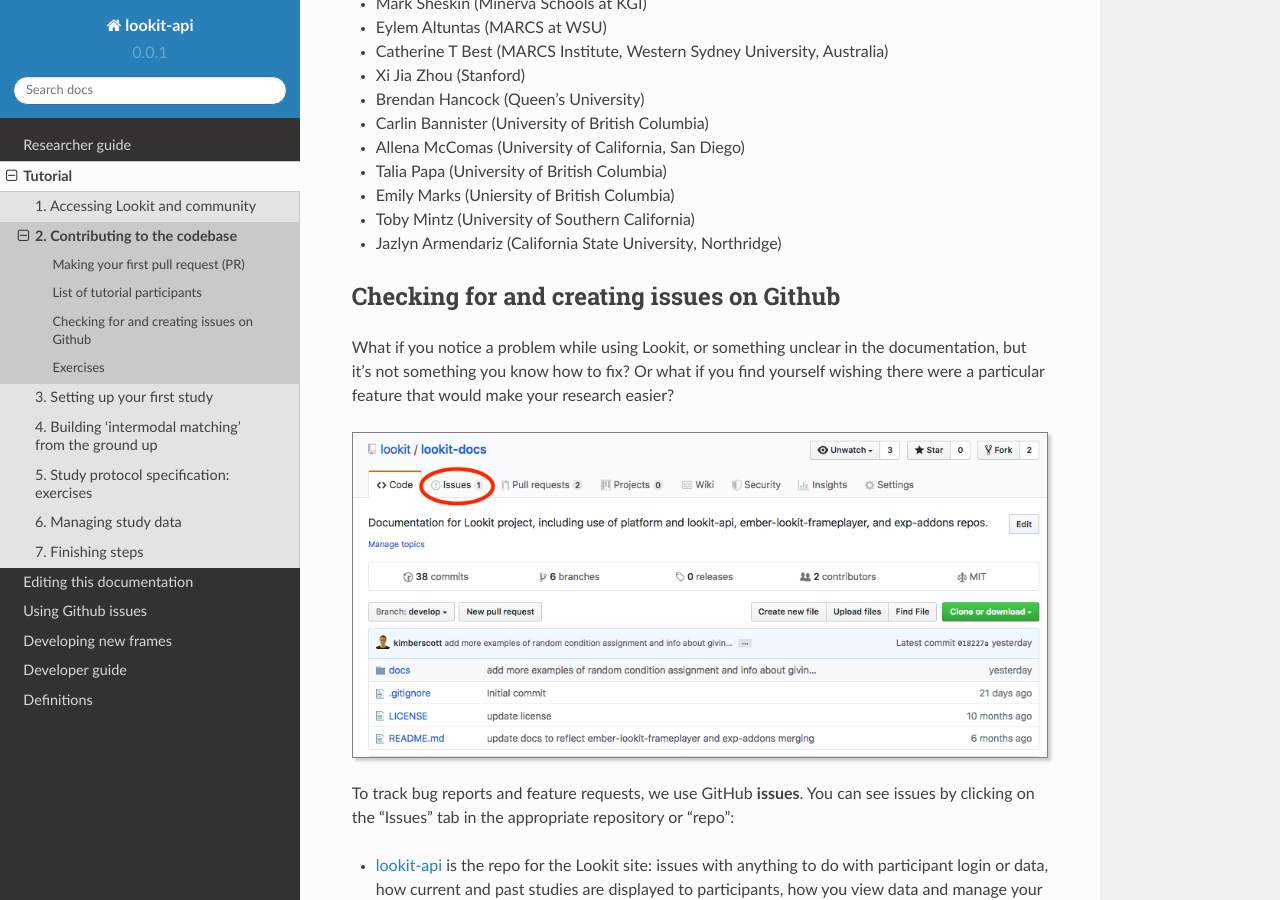
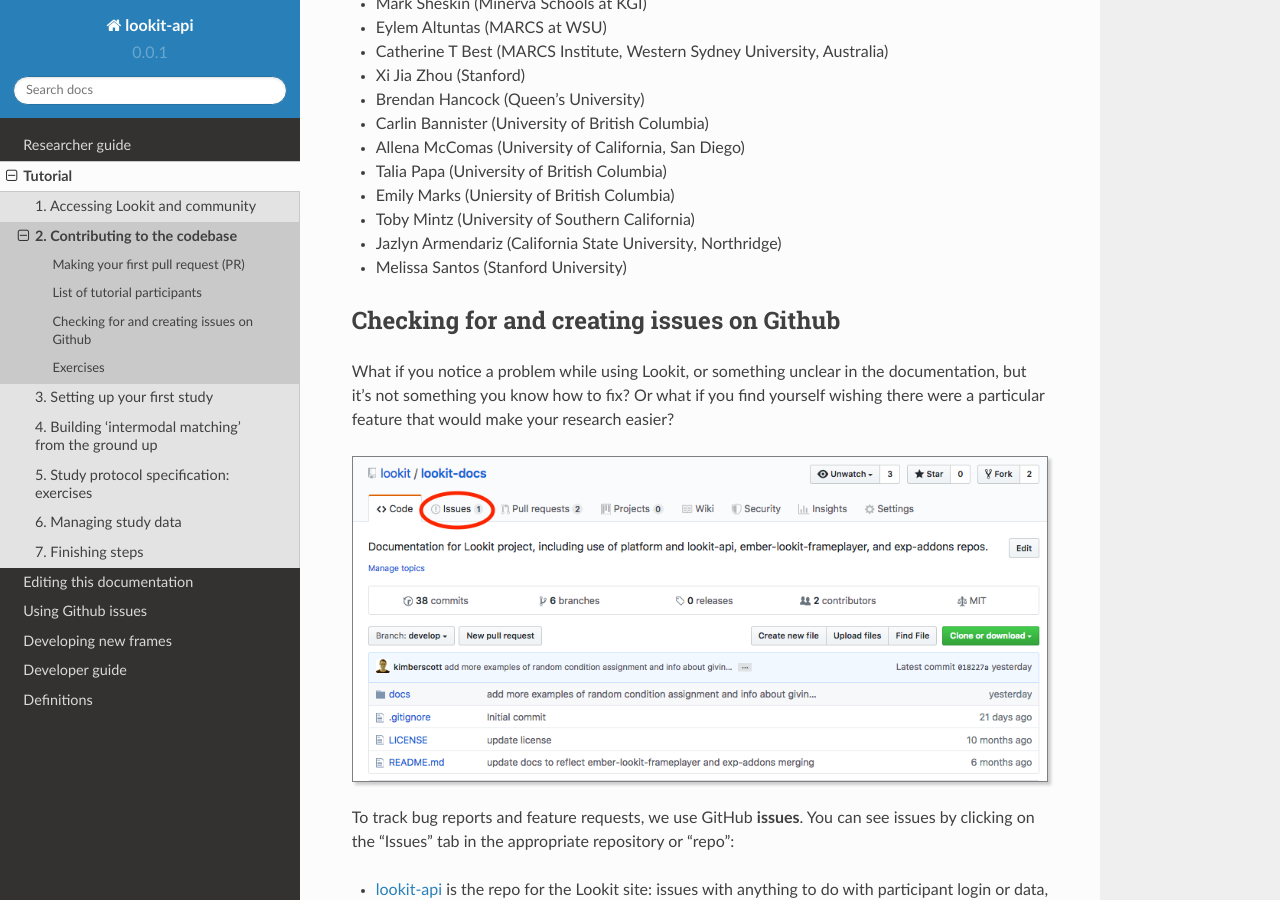
Before and after one commit to lookit/lookit-docs, a Sphinx documentation site: the page built from docs/source/tutorial-contributing.rst, in a window 1280 px wide and 900 px high, scrolled down 5529 px. Built offline with Sphinx 7.4.7 and the Read the Docs theme 2.0.0, drawn with Linux system fonts in a browser that asks for light colours.

Commit message:
Add tutorial participant to list

```diff
--- a/docs/source/tutorial-contributing.rst
+++ b/docs/source/tutorial-contributing.rst
@@ -135,6 +135,7 @@
 - Emily Marks (Uniersity of British Columbia)
 - Toby Mintz (University of Southern California)
 - Jazlyn Armendariz (California State University, Northridge)
+- Melissa Santos (Stanford University)
 
 .. _Github issues overview:
 
```
